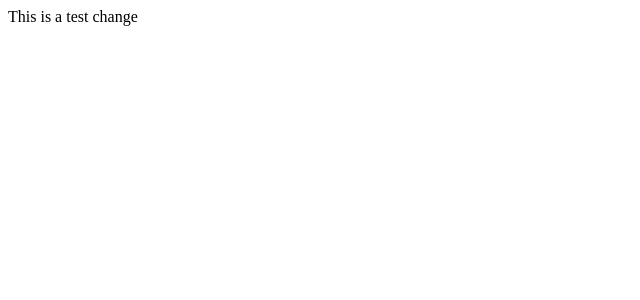
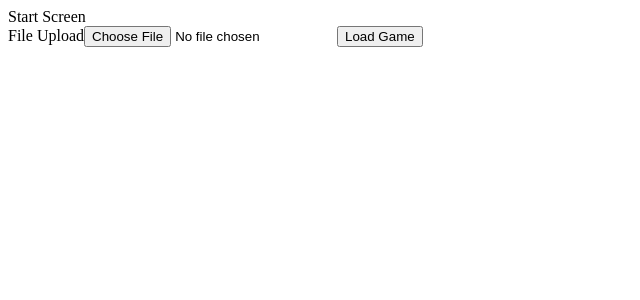
Before and after one commit to timjwkim/cdl-manager, a Next.js app: page / in a window 1280 px wide. Shown: the top 300 px of the page, without its empty margins (0-640 px from the left). Built offline with nearby package versions, Linux system fonts and the light colour scheme.

Commit message:
Added starter load file template

```diff
--- /dev/null
+++ b/components/Start.js
@@ -0,0 +1,28 @@
+import React from 'react'
+
+const Start = () => {
+
+    // handle file input
+    const handleFileInput = async (event) => {
+        const inputFile = event.target.files[0];
+    }
+
+    // file reader / load game
+    const loadFromFile = async (event) => {
+        event.preventDefault();
+        console.log(event)
+    }
+
+    return (
+        <div>
+            Start Screen
+            <form onSubmit={loadFromFile}>
+                <label htmlFor="file-upload">File Upload</label>
+                <input type="file" id="file-upload" onChange={handleFileInput} />
+                <button type="submit">Load Game</button>
+            </form>
+        </div>
+    )
+}
+
+export default Start;
--- a/pages/index.js
+++ b/pages/index.js
@@ -1,7 +1,5 @@
 import Head from 'next/head'
-import { Inter } from '@next/font/google'
-
-const inter = Inter({ subsets: ['latin'] })
+import Start from '../components/Start.js';
 
 export default function Home() {
   return (
@@ -13,7 +11,7 @@ export default function Home() {
         <link rel="icon" href="/favicon.ico" />
       </Head>
       <div className="App">
-        This is a test change
+        <Start />
       </div>
     </>
   )
```
